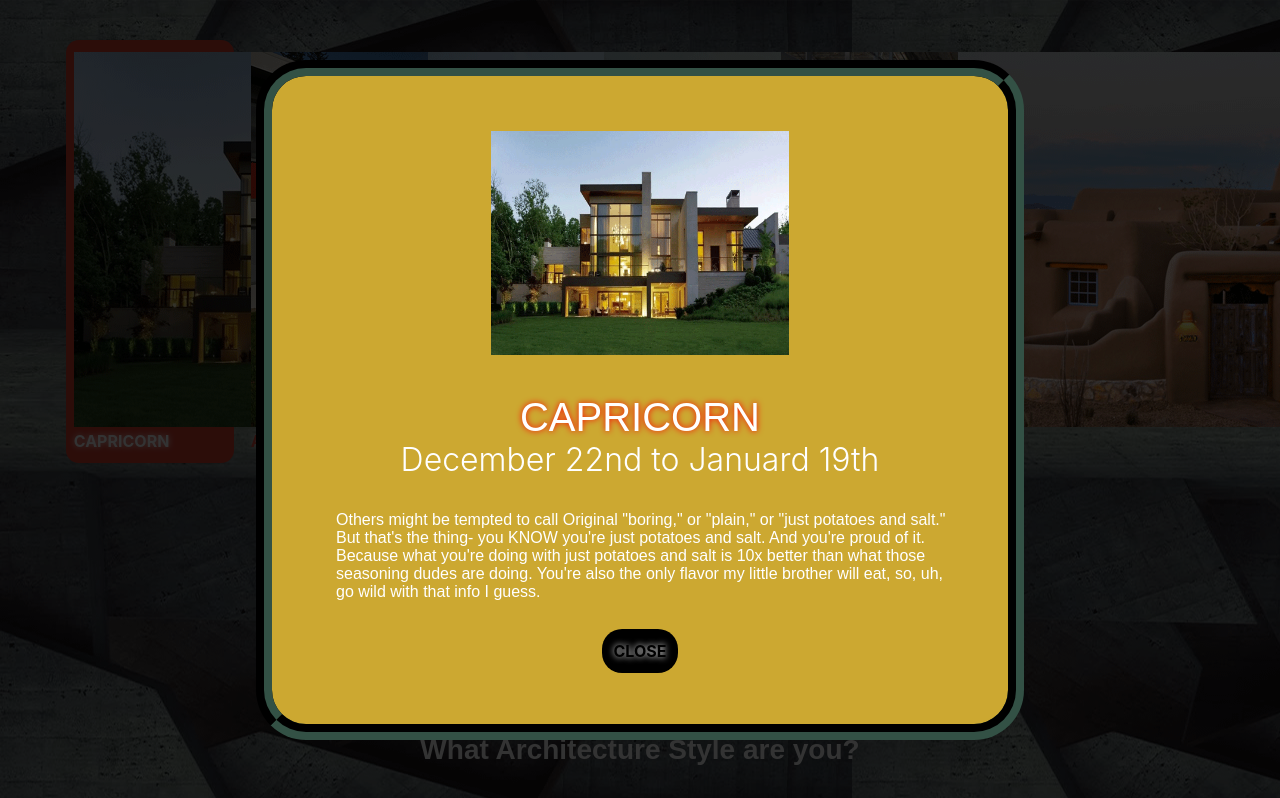
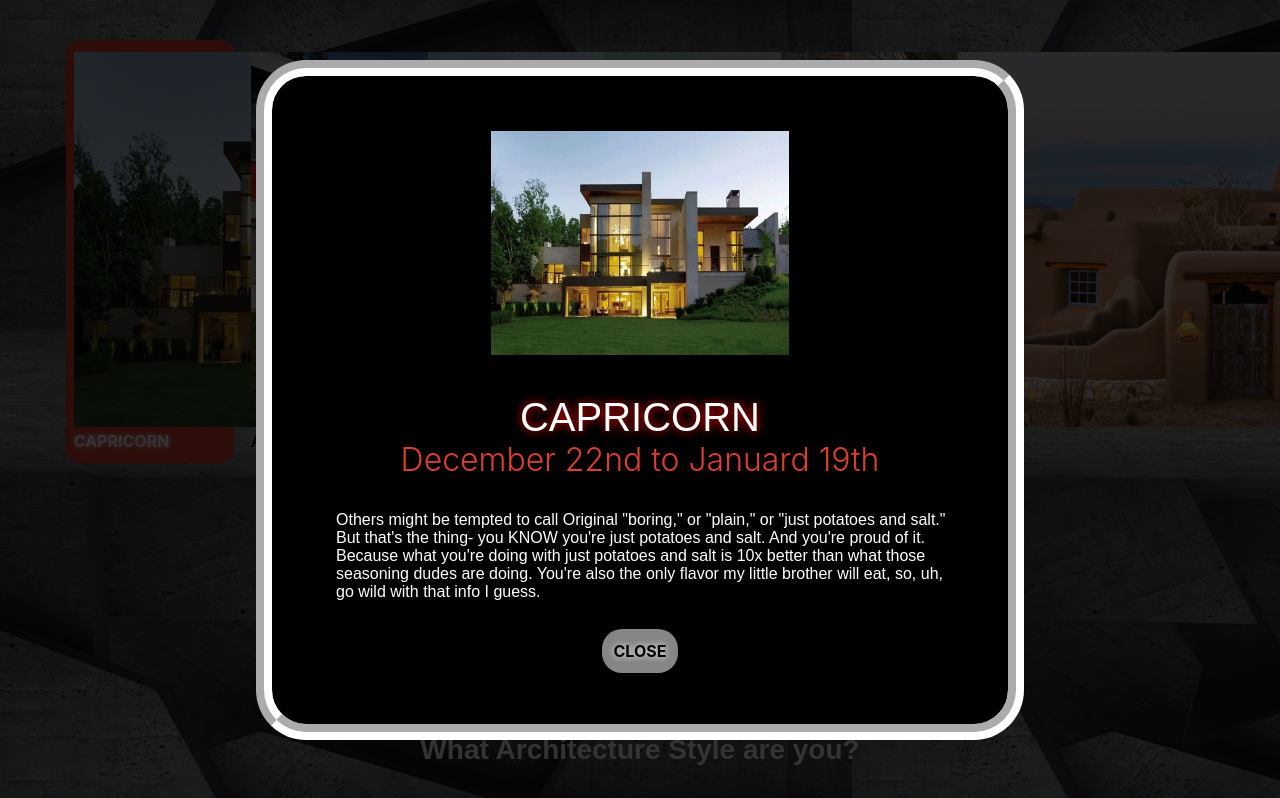
Before and after one commit to sd3525/idm231-sd3525, a plain HTML site: page final231.html in a window 1280 px wide. Both pictures are taken after a click on the button "CAPRICORN". Shown: the top 798 px of the page. Drawn offline with Linux system fonts and the light colour scheme; a web font is replaced by a local one.

```diff
--- a/idm231style.css
+++ b/idm231style.css
@@ -19,6 +19,7 @@ body {
 .js-date-input {
     margin-left: 0.5rem;
     padding-left: 0.5rem;
+    margin-bottom: 1rem;
     margin-top: 1rem;
     height: 2rem;
     border-radius: 10px;
@@ -84,7 +85,7 @@ h2 {
     position: absolute;
     z-index: 1;
     bottom: 125%;
-    left: 50%;
+    left: 60%;
     margin-left: -95px;
 }
 
@@ -109,8 +110,7 @@ h2 {
 
 .resize {
     width: 2rem;
-    color: #dd5040;
-    justify-content: space-around;
+    color: #000000;
     padding-left: 0.5rem;
     padding-right: 10rem;
     margin-right: 3rem;
@@ -121,6 +121,7 @@ h2 {
     background: none;
     cursor: pointer;
 }
+
 
 
 /* THE MODAL */
@@ -144,7 +145,7 @@ html {
 }
 
 button {
-	background-color: #000000;
+	background-color: #858585;
     text-shadow: 0 0 6px #ffffff;
 	padding: .75rem;
 	margin: .75rem;
@@ -196,8 +197,8 @@ button:hover {
 }
 
 .modal-body {
-	background-color: #CCA831;
-	border: 1rem groove #335145;
+	background-color: #000000;
+	border: 1rem groove #ffffff;
 
 	height: 85vh;
 	max-width: 60vw;
@@ -228,10 +229,11 @@ button:hover {
 
 #zTitle {
 	font-size: 2.5rem;
-	text-shadow: 0 0 6px #FF0000;
+	text-shadow: 0 0 10px #FF0000;
 }
 
 #zDateRange {
+    color: #DC3F2E;
 	font-size: 2rem;
 	font-family: "Subway Shadow", "National Park", -apple-system, BlinkMacSystemFont, "Segoe UI", Roboto, Helvetica, Arial, sans-serif, "Apple Color Emoji", "Segoe UI Emoji", "Segoe UI Symbol";
 }
```
